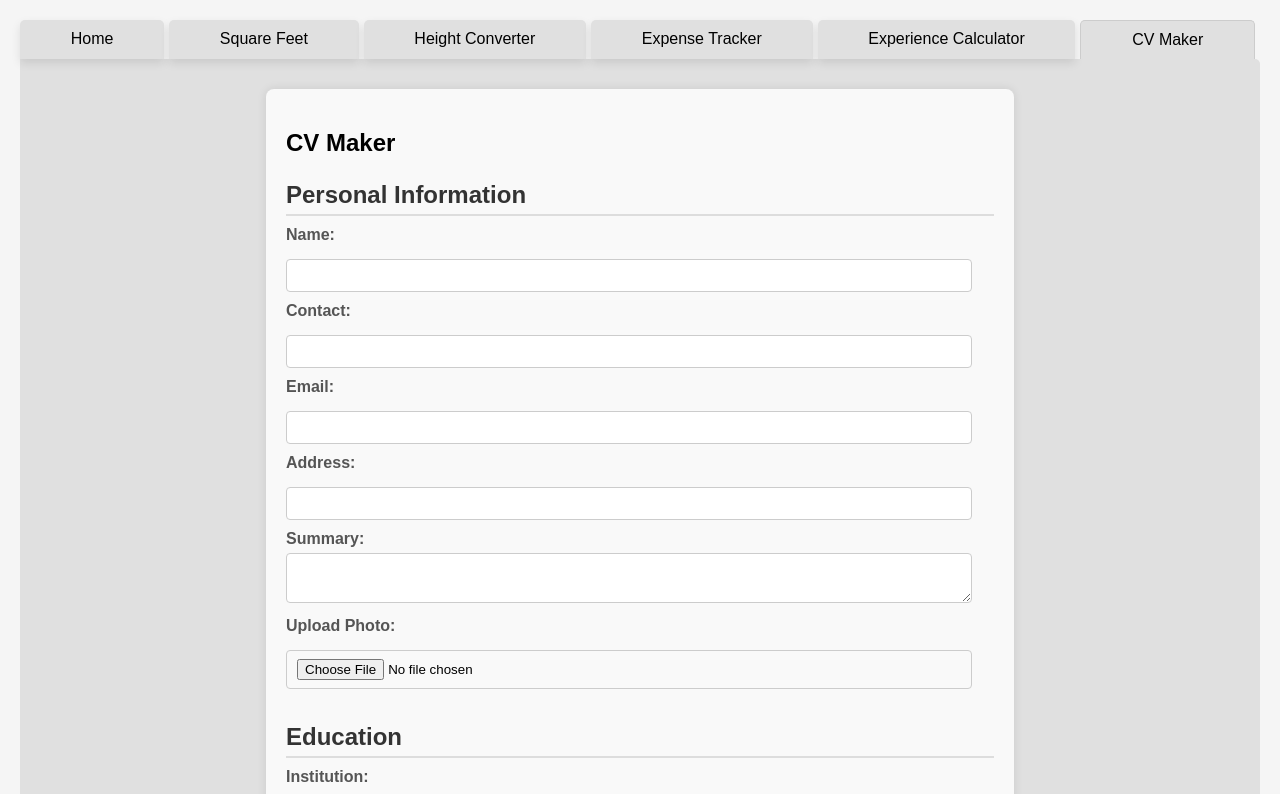
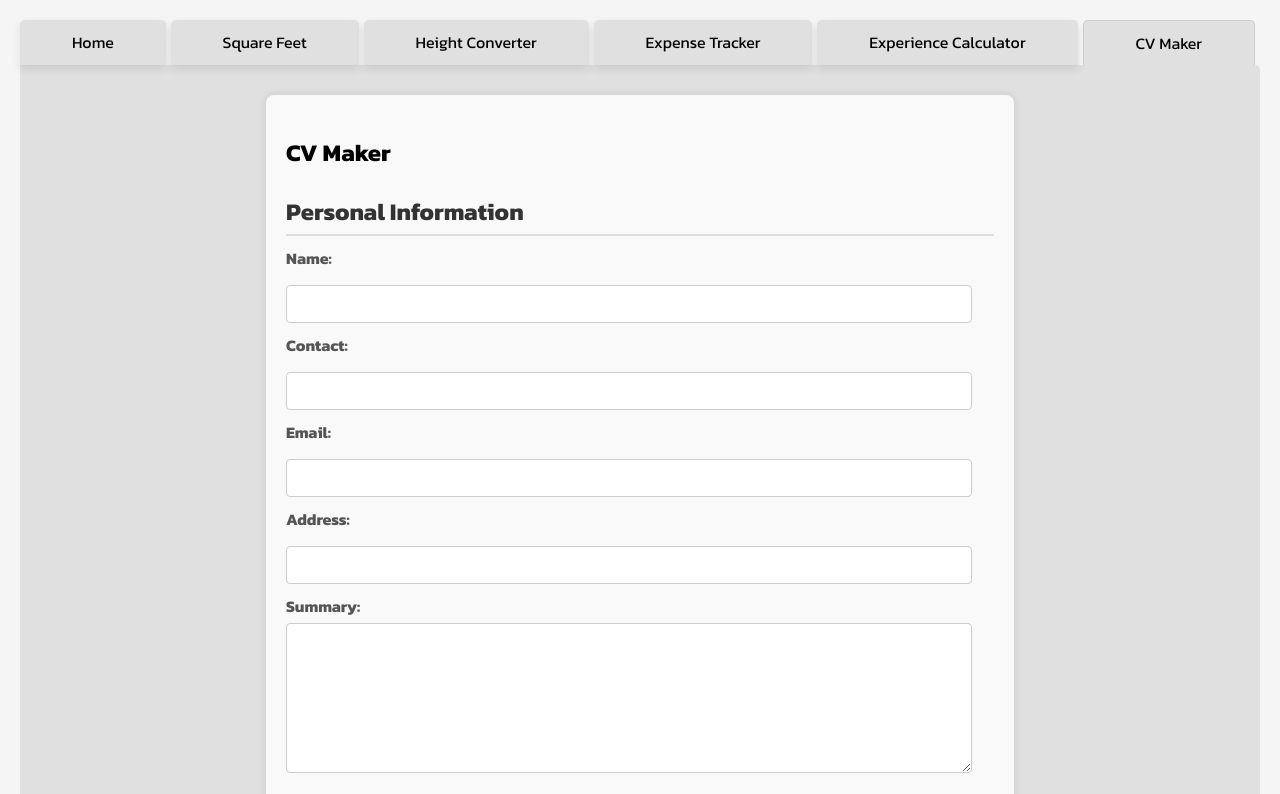
Before and after one commit to Binwin6724/Bi-home, a React (Create React App) app: page /cv-maker in a window 1280 px wide. Shown: the top 794 px of the page. Built offline with nearby package versions, Linux system fonts and the light colour scheme; what chartjs-plugin-datalabels would draw is missing.

Commit message:
fix for the image and pdf generation

```diff
--- a/src/App.css
+++ b/src/App.css
@@ -1,6 +1,8 @@
-/* src/App.css */
+/* Import Kanit Font from Google Fonts */
+@import url('https://fonts.googleapis.com/css2?family=Kanit:ital,wght@0,100;0,200;0,300;0,400;0,500;0,600;0,700;0,800;0,900;1,100;1,200;1,300;1,400;1,500;1,600;1,700;1,800;1,900&display=swap');
+
 .app-container {
-  font-family: Arial, sans-serif;
+  font-family: 'Kanit', sans-serif; /* Apply Kanit font for the entire app */
   padding: 20px;
   background-color: #f5f5f5;
   min-height: 100vh;
--- a/src/css/CVMaker.css
+++ b/src/css/CVMaker.css
@@ -1,3 +1,6 @@
+/* Import Kanit Font from Google Fonts */
+@import url('https://fonts.googleapis.com/css2?family=Kanit:ital,wght@0,100;0,200;0,300;0,400;0,500;0,600;0,700;0,800;0,900;1,100;1,200;1,300;1,400;1,500;1,600;1,700;1,800;1,900&display=swap');
+
 /* Container for the CV Maker */
 .cv-maker-container {
   width: 60%;
@@ -6,12 +9,13 @@
   background-color: #f9f9f9;
   border-radius: 8px;
   box-shadow: 0 0 10px rgba(0, 0, 0, 0.1);
-  font-family: Arial, sans-serif;
+  font-family: 'Kanit', sans-serif; /* Kanit font applied */
 }
 
 /* Section header styles */
 .section {
   margin-bottom: 20px;
+  font-family: 'Kanit', sans-serif; /* Ensure consistency */
 }
 
 .section h3 {
@@ -20,6 +24,7 @@
   color: #333;
   border-bottom: 2px solid #ddd;
   padding-bottom: 5px;
+  font-family: 'Kanit', sans-serif; /* Apply Kanit specifically to headers */
 }
 
 /* Label and input styles */
@@ -28,6 +33,7 @@
   margin-bottom: 5px;
   font-weight: bold;
   color: #555;
+  font-family: 'Kanit', sans-serif;
 }
 
 .section input[type="text"],
@@ -41,12 +47,14 @@
   border: 1px solid #ccc;
   border-radius: 4px;
   box-sizing: border-box;
+  font-family: 'Kanit', sans-serif; /* Apply Kanit font */
 }
 
 /* Textarea styles */
 .section textarea {
   resize: vertical;
-  min-height: 50px;
+  min-height: 150px;
+  font-family: 'Kanit', sans-serif;
 }
 
 /* Checkbox alignment */
@@ -80,6 +88,7 @@
   border-radius: 4px;
   cursor: pointer;
   font-size: 1em;
+  font-family: 'Kanit', sans-serif; /* Apply Kanit font to buttons */
   margin-top: 10px;
 }
 
@@ -100,13 +109,13 @@
 }
 
 /* Additional CSS to ensure proper alignment of checkbox and label */
-
 .section .checkbox-container {
   display: flex;
   flex-direction: row;
   margin: 10px;
   align-items: center;
 }
+
 .section .checkbox-container input[type="checkbox"] {
   /* Add if not using autoprefixer */
   -webkit-appearance: none;
@@ -157,3 +166,8 @@
   color: var(--form-control-disabled);
   cursor: not-allowed;
 }
+
+/* Ensure all inputs and interactive elements follow the font styling */
+* {
+  font-family: 'Kanit', sans-serif;
+}
```
